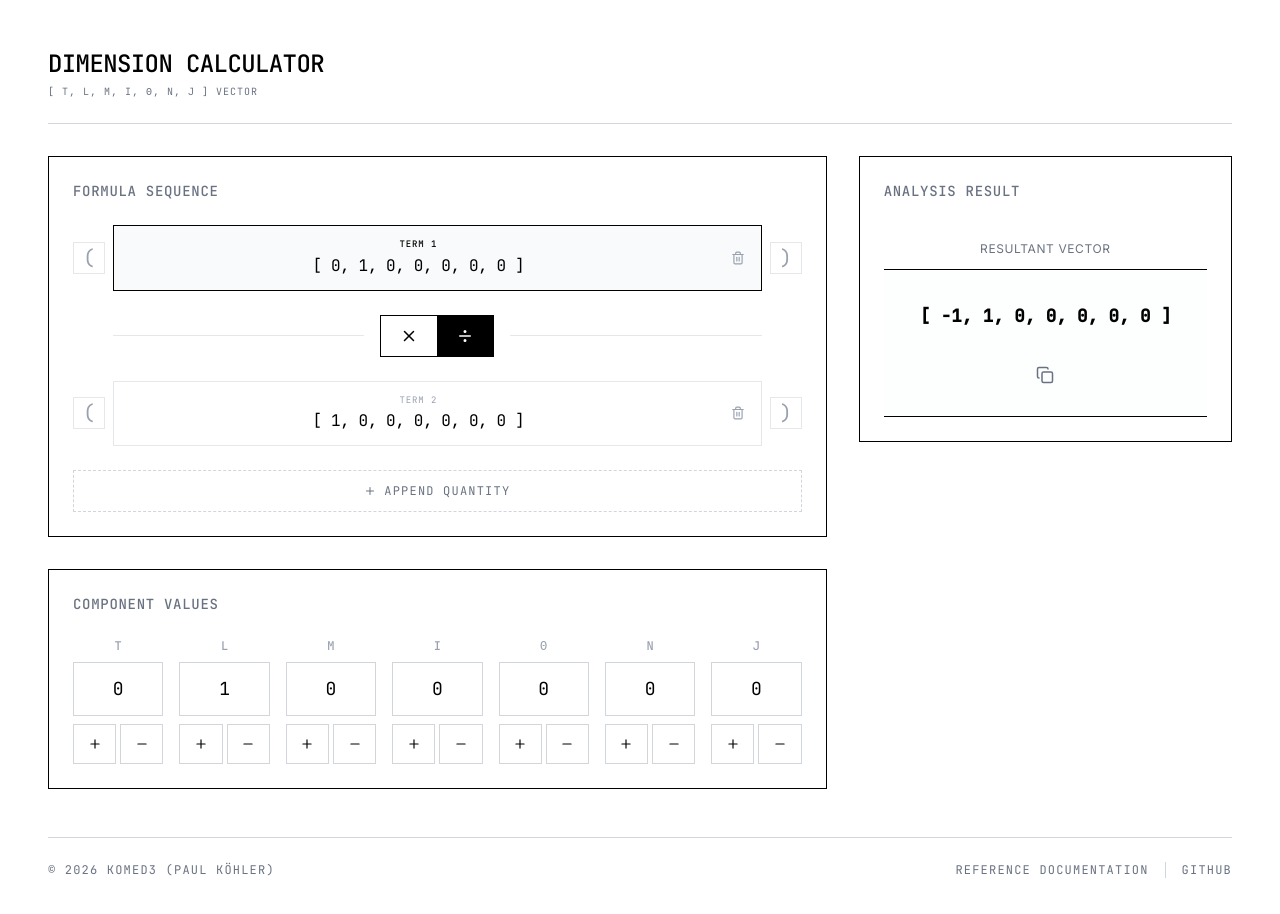
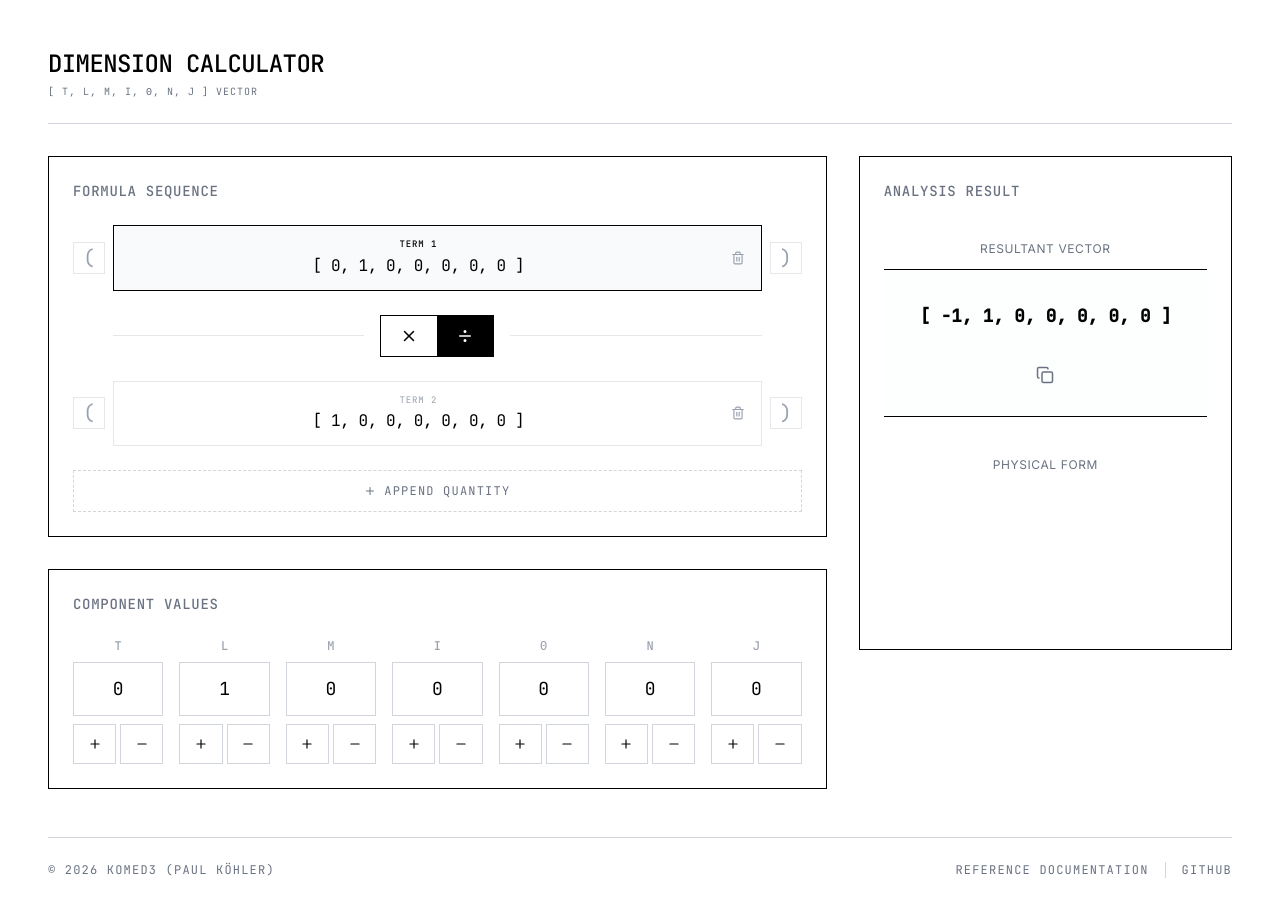
Before and after one commit to komed3/dimension-calculator, a React (Vite) app: page / in a window 1280 px wide. Shown: the top 914 px of the page. Built offline with nearby package versions, Linux system fonts and the light colour scheme.

Commit message:
add physical form

```diff
--- /dev/null
+++ b/src/components/PhysicalForm.tsx
@@ -0,0 +1,9 @@
+import type React from 'react';
+import { DIMENSION_METADATA } from '../const';
+import type { DimensionVector } from '../types';
+
+interface PhysicalFormProps {
+  vector: DimensionVector;
+}
+
+export const PhysicalForm: React.FC< PhysicalFormProps > = ( { vector } ) => {};
--- a/src/components/ResultPanel.tsx
+++ b/src/components/ResultPanel.tsx
@@ -1,6 +1,7 @@
 import { AlertTriangle, Copy } from 'lucide-react';
 import type React from 'react';
 import type { DimensionVector } from '../types';
+import { PhysicalForm } from './PhysicalForm';
 
 interface ResultPanelProps {
   result: DimensionVector | null;
@@ -16,7 +17,7 @@ export const ResultPanel: React.FC< ResultPanelProps > = ( { result, onCopy } )
 
       <div className="flex flex-col gap-3">
         <label className="text-center uppercase font-medium text-xs text-gray-500 tracking-wider">Resultant Vector</label>
-        <div className="flex flex-col justify-center items-center h-37 py-6 bg-gray-50/30 border-y border-black overflow-hidden">
+        <div className="flex flex-col justify-center items-center h-min-37 py-6 bg-gray-50/30 border-y border-black overflow-hidden">
           { result ? ( <>
             <div className="flex justify-center items-center w-full h-12 px-4">
               <svg viewBox="0 0 1000 60" className="w-full h-full" preserveAspectRatio="xMidYMid meet">
@@ -37,6 +38,17 @@ export const ResultPanel: React.FC< ResultPanelProps > = ( { result, onCopy } )
           ) }
         </div>
       </div>
+
+      <div className="flex flex-col gap-3">
+        <label className="text-center uppercase font-medium text-xs text-gray-500 tracking-wider">Physical Form</label>
+        <div className="flex justify-center items-center min-h-35 p-4">
+          { result ? (
+            <div className="scale-110"><PhysicalForm vector={ result } /></div>
+          ) : (
+            <span className="uppercase font-mono text-sm text-gray-300">Calculation Blocked</span>
+          ) }
+        </div>
+      </div>
     </div>
   );
 };
```
